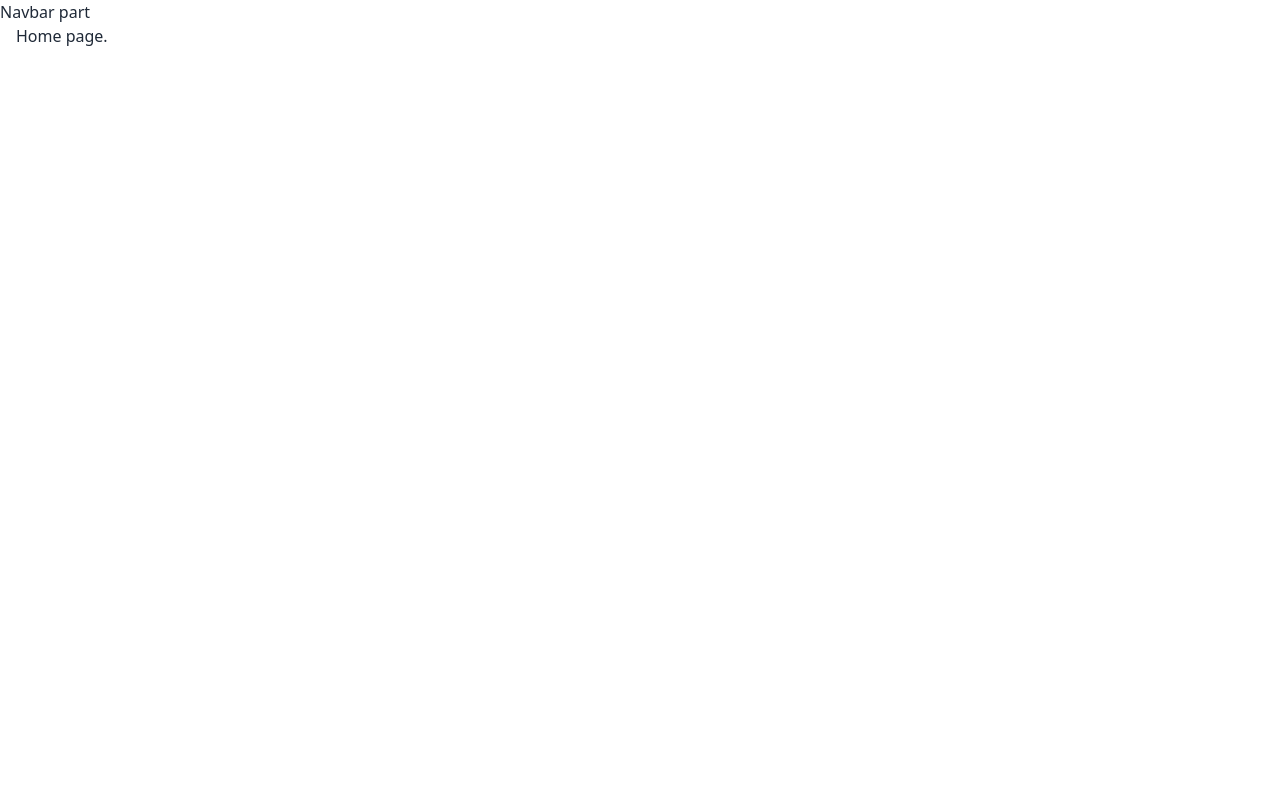
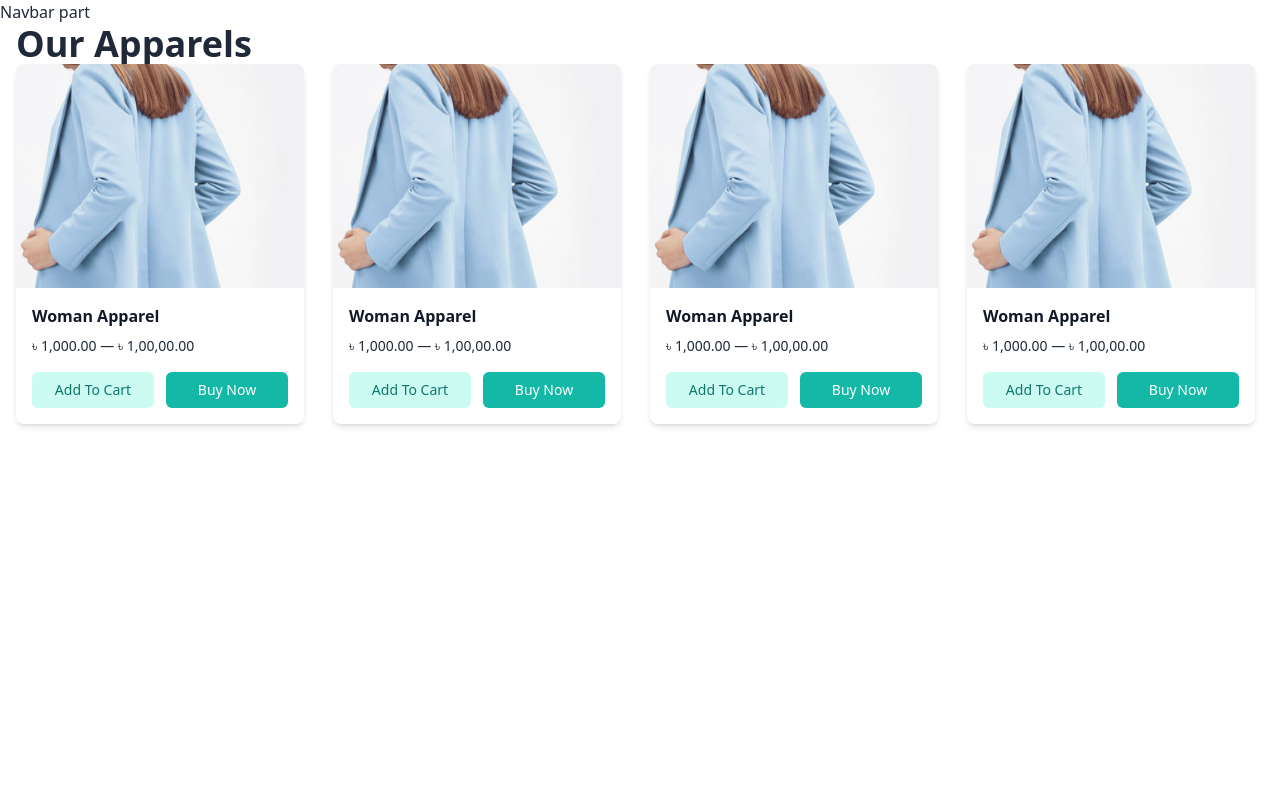
Before and after one commit to prosenjithdash/zaheenkintwear_client, a React (Vite) app: page / in a window 1280 px wide. Shown: the top 800 px of the page. Built offline with nearby package versions, Linux system fonts and the light colour scheme.

Commit message:
Created productCard ui

```diff
--- /dev/null
+++ b/src/components/Home/ProductCard.jsx
@@ -0,0 +1,61 @@
+const ProductCard = () => {
+    return (
+        <div className="w-72 bg-white rounded-lg shadow-md overflow-hidden">
+            {/* Product Image */}
+            <div className="w-full h-56 overflow-hidden">
+                <img
+                    src="/src/assets/products/woman.jpg"
+                    alt="Woman Apparel"
+                    className="w-full h-full object-cover"
+                />
+            </div>
+
+            {/* Product Info */}
+            <div className="p-4">
+                <h3 className="text-base font-semibold text-gray-900 mb-2">
+                    Woman Apparel
+                </h3>
+
+                <p className="text-sm text-gray-800 mb-4">
+                    ৳ 1,000.00 — ৳ 1,00,00.00
+                </p>
+
+                {/* Action Buttons */}
+                <div className="flex gap-3">
+                    <button
+                        className="
+                            flex items-center justify-center gap-2
+                            w-1/2
+                            bg-teal-100
+                            text-teal-700
+                            text-sm
+                            py-2
+                            rounded-md
+                            hover:bg-teal-200
+                            transition
+                        "
+                    >
+                        Add To Cart
+                    </button>
+
+                    <button
+                        className="
+                            w-1/2
+                            bg-teal-500
+                            text-white
+                            text-sm
+                            py-2
+                            rounded-md
+                            hover:bg-teal-600
+                            transition
+                        "
+                    >
+                        Buy Now
+                    </button>
+                </div>
+            </div>
+        </div>
+    );
+};
+
+export default ProductCard;
--- /dev/null
+++ b/src/components/Home/Products.jsx
@@ -0,0 +1,17 @@
+import ProductCard from "./ProductCard";
+
+const Products = () => {
+    return (
+        <div>
+            <h2 className="text-4xl font-bold">Our Apparels</h2>
+            <div className="grid grid-cols-4 gap-5">
+                <ProductCard />
+                <ProductCard />
+                <ProductCard />
+                <ProductCard />
+            </div>
+        </div>
+    );
+};
+
+export default Products;
--- a/src/components/Shared/Footer/Footer.jsx
+++ b/src/components/Shared/Footer/Footer.jsx
@@ -9,7 +9,7 @@ import {
 
 const Footer = () => {
     return (
-        <footer className="bg-white border-t mt-16">
+        <footer className="bg-[#F7F7F7]  mt-16">
             {/* Top Footer */}
             <div className="container mx-auto px-4 py-12">
                 <div className="flex flex-col lg:flex-row justify-between gap-10">
--- a/src/pages/Home/Home.jsx
+++ b/src/pages/Home/Home.jsx
@@ -1,8 +1,9 @@
+import Products from "../../components/Home/Products";
 
 const Home = () => {
     return (
         <div>
-            <p>Home page.</p>
+            <Products/>
         </div>
     );
 };
```
Also changed, not shown: src/assets/products/woman.jpg (added).
